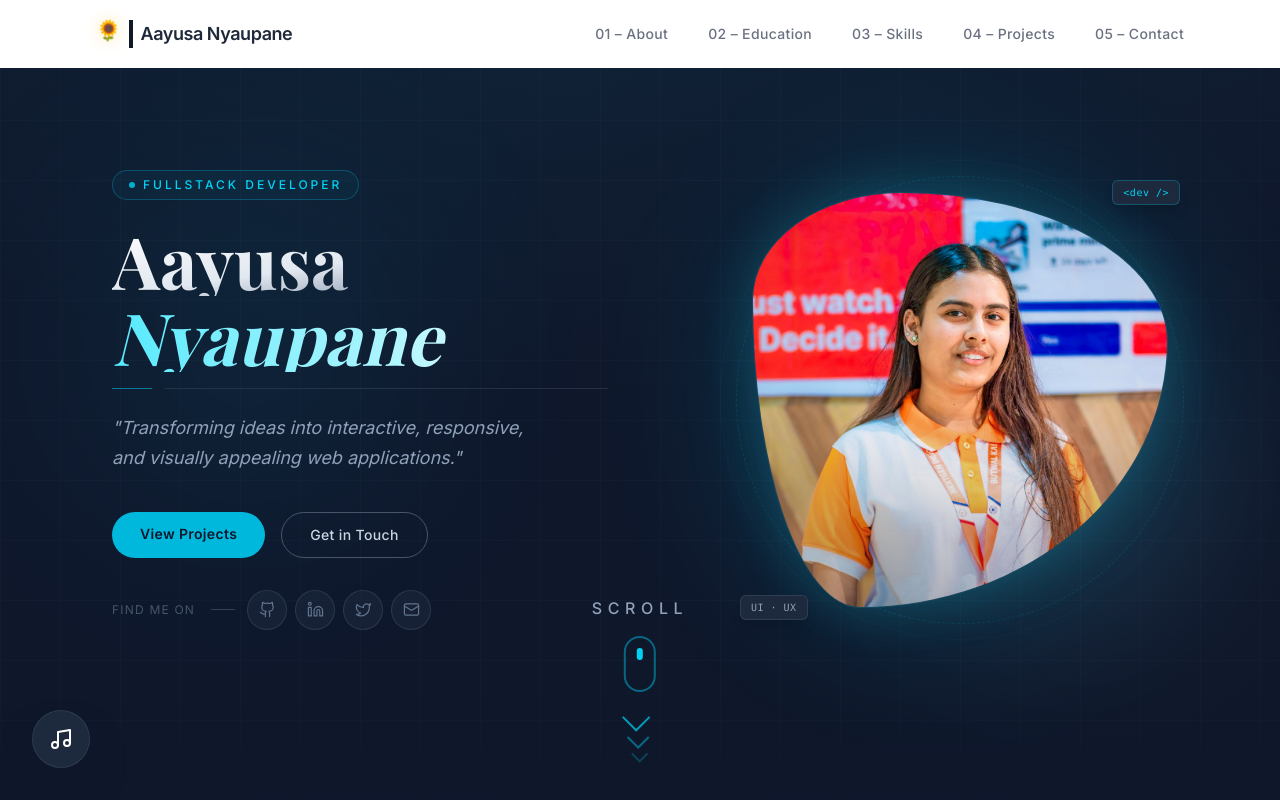
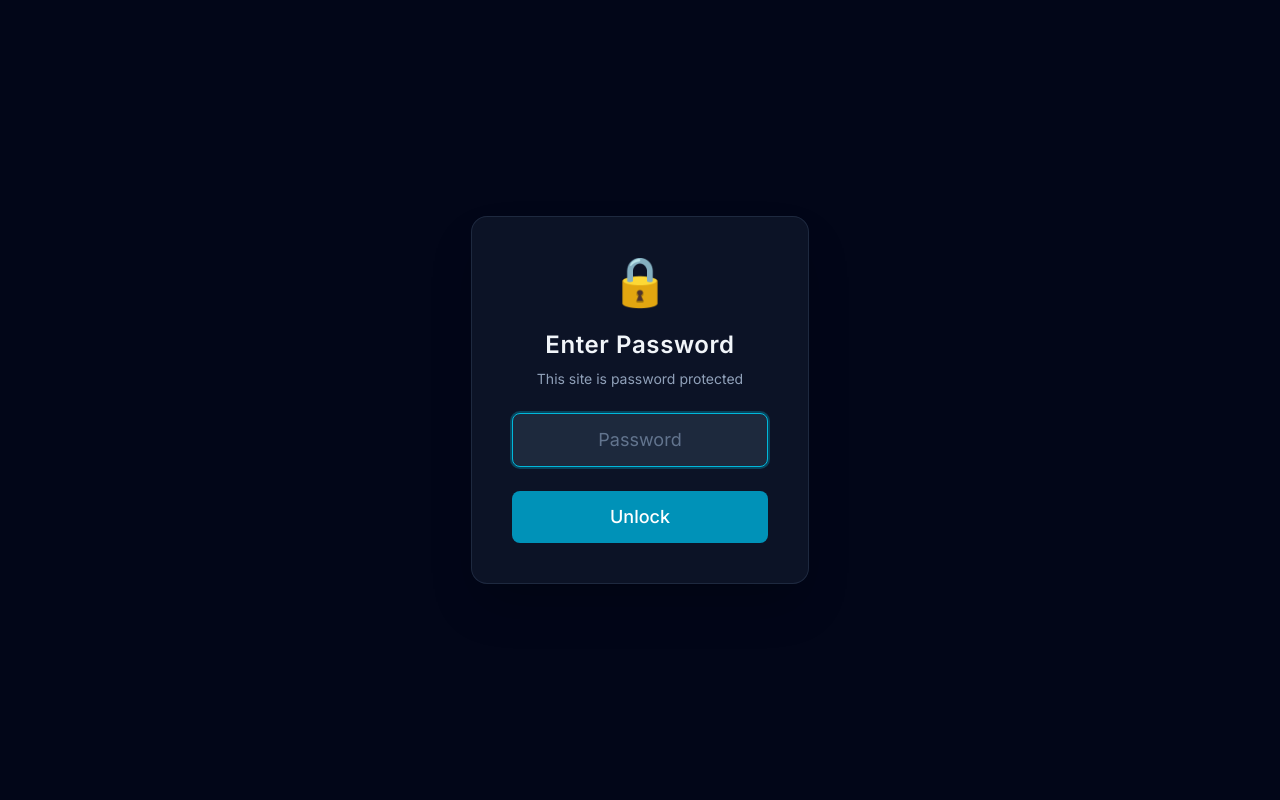
Before and after one commit to nabingyawali11/aaaa, a React (Vite) app: page / in a window 1280 px wide. Shown: the top 800 px of the page. Built offline with nearby package versions, Linux system fonts and the light colour scheme.

Commit message:
Add password gate for main site, leave gallery and garden unprotected

```diff
--- a/src/App.jsx
+++ b/src/App.jsx
@@ -5,6 +5,7 @@ import Gallery from "./pages/Gallery";
 import Upload from "./pages/Upload";
 import ScrollToTop from "./components/ScrollToTop";
 import MusicPlayer from "./components/MusicPlayer";
+import PasswordGate from "./components/PasswordGate";
 
 function App() {
   return (
@@ -14,10 +15,10 @@ function App() {
         <Route
           path="/"
           element={
-            <>
+            <PasswordGate>
               <MusicPlayer />
               <Home />
-            </>
+            </PasswordGate>
           }
         />
         <Route path="/gallery" element={<Gallery />} />
@@ -25,10 +26,10 @@ function App() {
         <Route
           path="*"
           element={
-            <>
+            <PasswordGate>
               <MusicPlayer />
               <Home />
-            </>
+            </PasswordGate>
           }
         />
       </Routes>
--- /dev/null
+++ b/src/components/PasswordGate.jsx
@@ -0,0 +1,64 @@
+import React, { useState } from "react";
+
+const CORRECT_PASSWORD = "20820804";
+const STORAGE_KEY = "aayusa_auth";
+
+function PasswordGate({ children }) {
+  const [authenticated, setAuthenticated] = useState(() => {
+    return sessionStorage.getItem(STORAGE_KEY) === "true";
+  });
+  const [input, setInput] = useState("");
+  const [error, setError] = useState(false);
+
+  if (authenticated) return children;
+
+  const handleSubmit = (e) => {
+    e.preventDefault();
+    if (input === CORRECT_PASSWORD) {
+      sessionStorage.setItem(STORAGE_KEY, "true");
+      setAuthenticated(true);
+    } else {
+      setError(true);
+      setInput("");
+    }
+  };
+
+  return (
+    <div className="fixed inset-0 z-[9999] flex items-center justify-center bg-slate-950">
+      <form
+        onSubmit={handleSubmit}
+        className="flex flex-col items-center gap-6 rounded-2xl border border-slate-700/50 bg-slate-900/80 p-10 backdrop-blur-md shadow-2xl"
+      >
+        <div className="text-5xl">&#128274;</div>
+        <h2 className="text-2xl font-semibold text-slate-100 tracking-wide">
+          Enter Password
+        </h2>
+        <p className="text-sm text-slate-400 -mt-4">
+          This site is password protected
+        </p>
+        <input
+          type="password"
+          value={input}
+          onChange={(e) => {
+            setInput(e.target.value);
+            setError(false);
+          }}
+          placeholder="Password"
+          autoFocus
+          className="w-64 rounded-lg border border-slate-600 bg-slate-800 px-4 py-3 text-center text-lg text-slate-100 placeholder-slate-500 outline-none transition focus:border-cyan-500 focus:ring-2 focus:ring-cyan-500/30"
+        />
+        {error && (
+          <p className="text-sm text-red-400 -mt-2">Incorrect password</p>
+        )}
+        <button
+          type="submit"
+          className="w-64 rounded-lg bg-cyan-600 px-4 py-3 text-lg font-medium text-white transition hover:bg-cyan-500 active:scale-95"
+        >
+          Unlock
+        </button>
+      </form>
+    </div>
+  );
+}
+
+export default PasswordGate;
```
